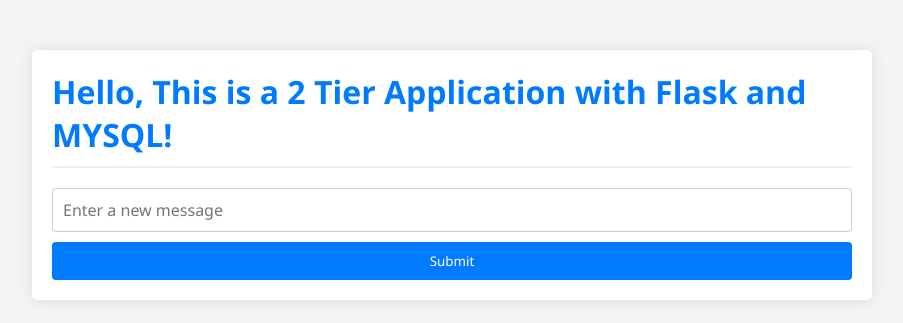
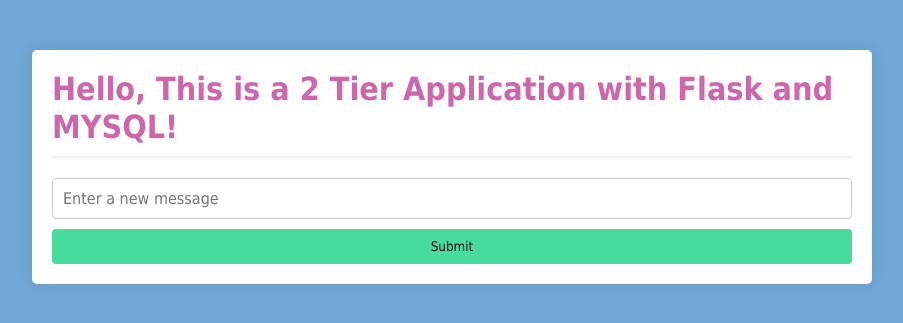
Before and after one commit to jyothi62/two-tier-flask-app, a Flask app: page / in a window 1280 px wide. Shown: the top 323 px of the page, without its empty margins (188-1091 px from the left). Run offline with Flask 2, Linux system fonts and the light colour scheme; data that the repository does not hold is empty; some libraries are stand-ins or nearby versions.

Commit message:
Update index.html

```diff
--- a/templates/index.html
+++ b/templates/index.html
@@ -9,11 +9,11 @@
         body, h1, p, form, input {
             margin: 0;
             padding: 0;
-            font-family: 'Segoe UI', Tahoma, Geneva, Verdana, sans-serif;
+            font-family: 'Castellar', Tahoma, Geneva, Verdana, sans-serif;
         }
 
         body {
-            background-color: #f4f4f4;
+            background-color: #71a8d6;
         }
 
         .container {
@@ -31,7 +31,7 @@
         }
 
         h1 {
-            color: #007BFF;
+            color: #cd67a9;
             margin-bottom: 20px;
             border-bottom: 2px solid #f0f0f0;
             padding-bottom: 10px;
@@ -62,8 +62,8 @@
 
         input[type="submit"] {
             padding: 10px 15px;
-            background-color: #007BFF;
-            color: #fff;
+            background-color: #46dc9d;
+            color: #3c0a0a;
             border: none;
             border-radius: 4px;
             cursor: pointer;
```
